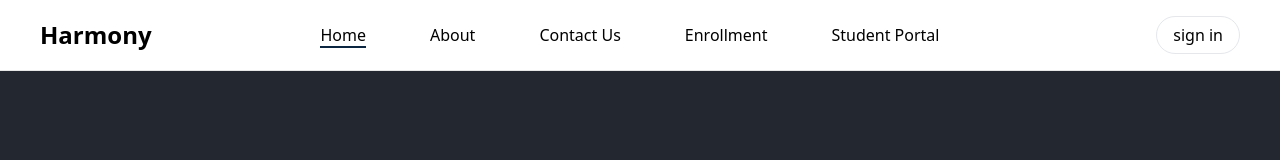
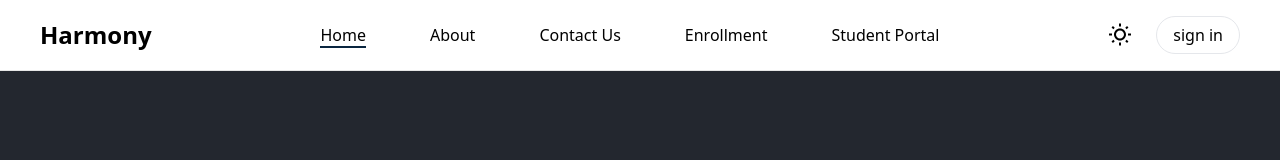
Before and after one commit to mulbahoplanojames/Harmony_Coalition_Project, a React (Vite) app: page / in a window 1280 px wide. Both pictures are taken after a click on the label 1120 px from the left and 35 px from the top of the page. Shown: the top 160 px of the page. Built offline with nearby package versions, Linux system fonts and the light colour scheme.

Commit message:
Working on the Navbar Component

```diff
--- a/src/Components/Toggle_DarkMode/ToggleDarkModeIcon.jsx
+++ b/src/Components/Toggle_DarkMode/ToggleDarkModeIcon.jsx
@@ -4,6 +4,8 @@ import { AppContext } from "../../Context/AppContext";
 import { useContext } from "react";
 
 const ToggleDarkModeIcon = () => {
+  const { darkMode } = useContext(AppContext);
+
   const { toggleDarkMode } = useContext(AppContext);
 
   return (
@@ -13,7 +15,11 @@ const ToggleDarkModeIcon = () => {
         <input type="checkbox" onClick={toggleDarkMode} />
 
         {/* sun icon */}
-        <MdOutlineWbSunny className="swap-on h-6 w-6 fill-current" />
+        <MdOutlineWbSunny
+          className={`swap-on h-6 w-6 fill-current ${
+            darkMode ? "text-black" : "text-black"
+          }`}
+        />
 
         {/* moon icon */}
         <BsMoonStars className="swap-off h-6 w-6 fill-current" />
```
